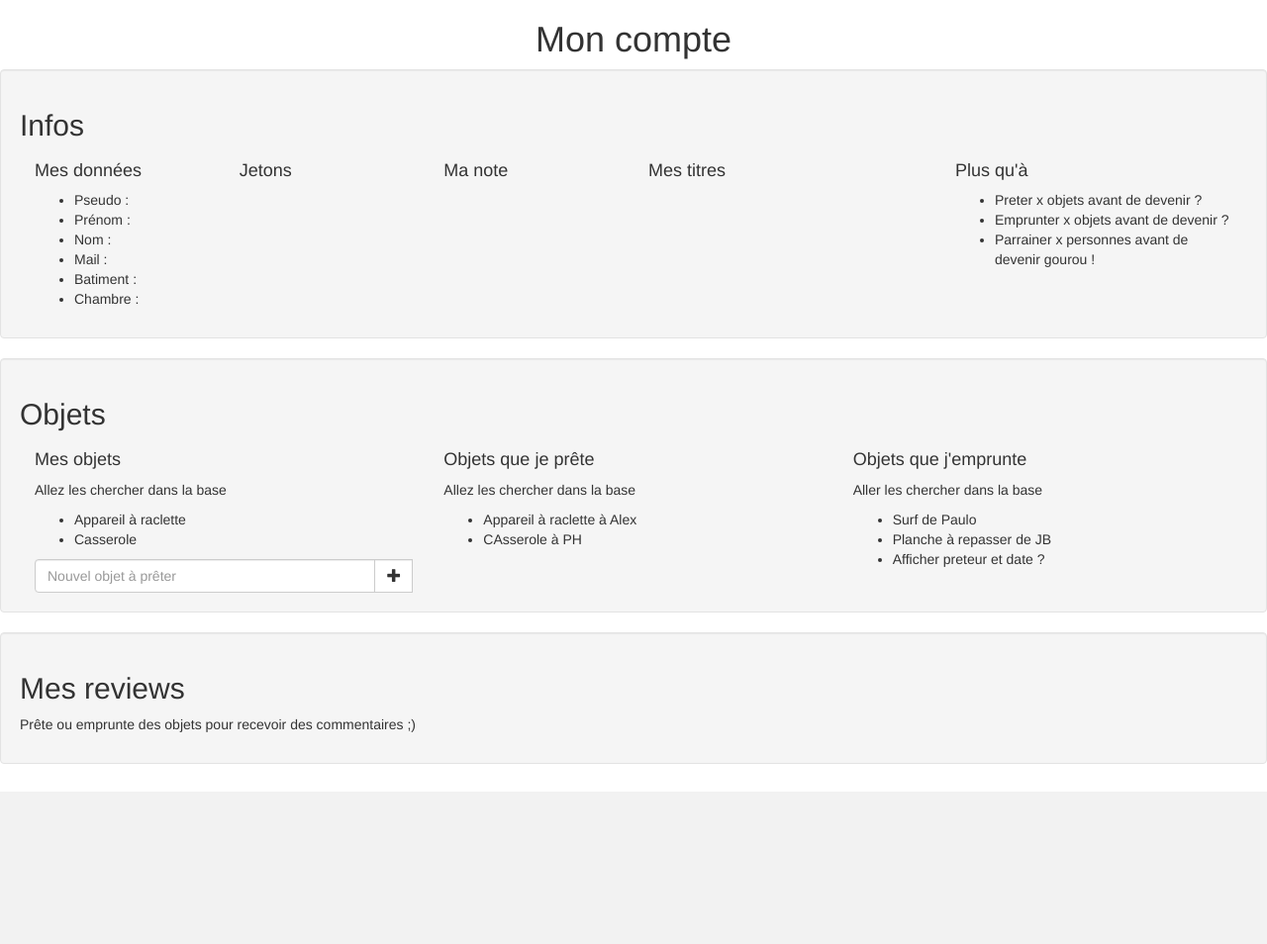
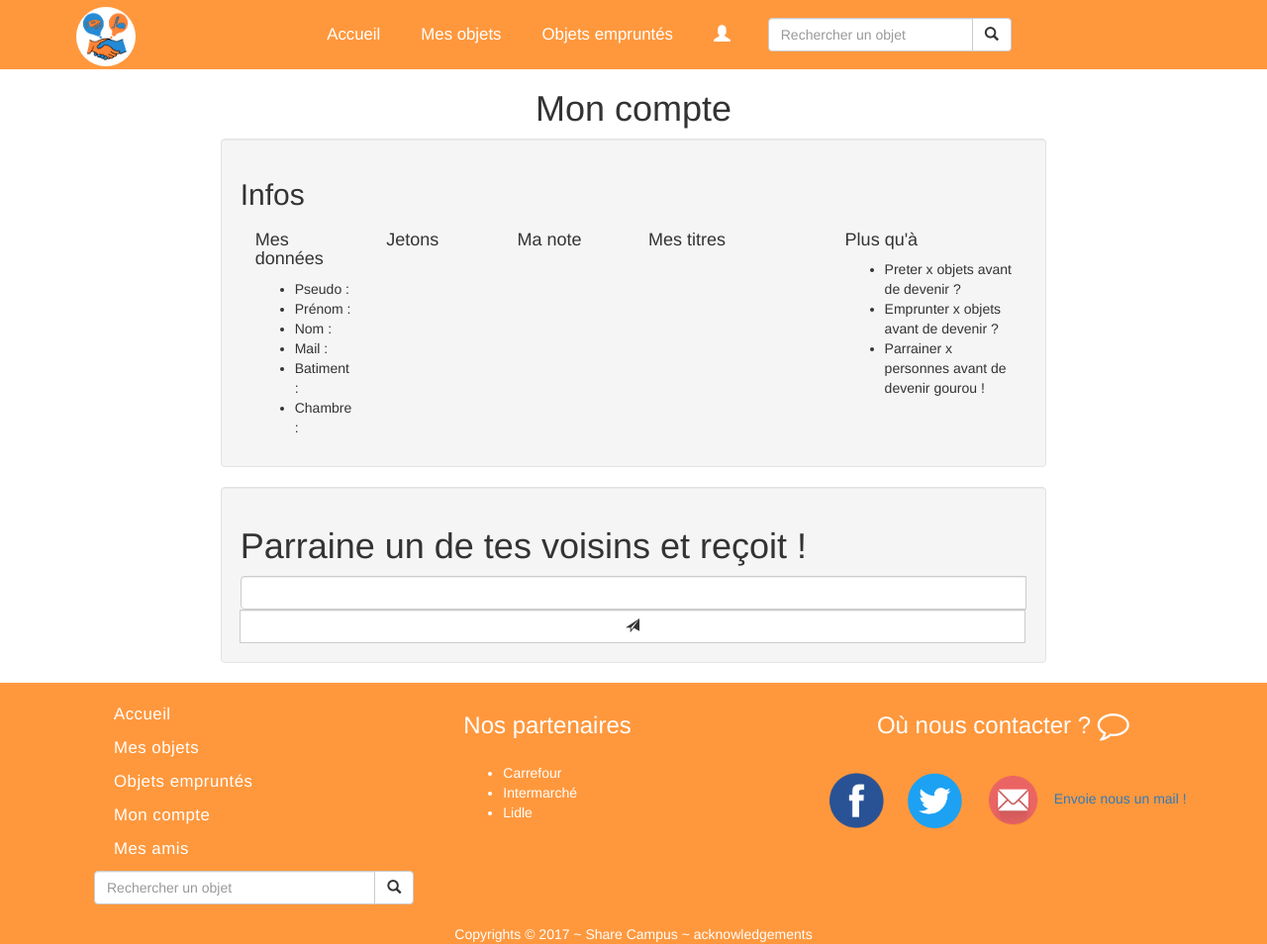
Before and after one commit to Syndorik/Cher-voisin, a PHP site: page /myAccount in a window 1280 px wide. Shown: the whole page at 99% size. Before the commit the page ends 800 px from the top, so only its background shows below. Run offline with PHP 8.4, Linux system fonts and the light colour scheme; some libraries are stand-ins or nearby versions.

Commit message:
big update

```diff
--- a/footer.php
+++ b/footer.php
@@ -4,23 +4,41 @@
         <div id="footer-content-2">
           <div id="pages" class="col-sm-4">
             <ul>
-              <li><a href="#">Clubs</a></li>
-              <li><a href="#">Contact</a></li>
+              <li><a href="index.php">Accueil</a></li>
+              <li><a href="myObjects.php">Mes objets</a></li>
+              <li><a href="objectsBorrowed.php">Objets empruntés</a></li>
+              <li><a href="myAccount">Mon compte</a></li>
+              <li><a href="friends.php">Mes amis</a></li>
+              <li><form>
+                <div class="input-group">
+                  <input type="text" class="form-control" placeholder="Rechercher un objet">
+                  <div class="input-group-btn">
+                    <button class="btn btn-default" type="submit">
+                      <i class="glyphicon glyphicon-search"></i>
+                    </button>
+                  </div>
+                </div>
+              </form></li>
+            </ul>
+          </div>
+          <div id="acknowledgments" class="col-sm-4">
+            <h3>Nos partenaires</h3>
+            <ul>
+              <li>Carrefour</li>
+              <li>Intermarché</li>
+              <li>Lidle</li>
             </ul>
           </div>
           <div id="social-media" class="col-sm-4">
-            <h3>Follow Us! <i class="fa fa-comment-o fa-lg" aria-hidden="true"></i></h3>
-        	<a href="https://www.facebook.com/IMTAtlantique/"><img src="#" title="Facebook IMT Atlantique"></a>
-            <a href="https://www.instagram.com/imt_atlantique/"><img src="#" title="Instagram IMT Atlantique"></a>
-            <a href="https://twitter.com/imtatlantique?lang=en"><img src="#" title="Twitter IMT Atlantique"></a><br>
-          </div>
-          <div id="acknowledgments" class="col-sm-4">
-            <h3>Acknowledgments</h3>
-            <p>This website project was done as part of an English project for the C1+ English course at IMT Atltantique (Brest campus) over the Spring 2017 semester. Please click <a href="aknowledgements.php" target="_blank">here</a> for more information.</p>
+            <h3>Où nous contacter ? <i class="fa fa-comment-o fa-lg" aria-hidden="true"></i></h3>
+            <a href="https://www.facebook.com/ShareCampus/"><img src="images/facebook.png" title="Notre page Facebook"></a>
+            <a href="#"><img src="images/twitter.png" title="Twitter"></a>
+            <a href="mailto:s3-projet-39@mlistes.telecom-bretagne.eu"><img src="images/mail.png" title=""></a>
+            <a href="mailto:matthieu.alingrin@mlistes.telecom-bretagne.eu">Envoie nous un mail !</a>
           </div>
         </div>
-    </div>
-    <div id="copyrights"><p>Copyrights © 2017 ~ Alexandre Allani &amp; Matthieu Alingrin ~ <a href="aknowledgements.php" target="_blank">aknowledgements</a></p></div>
+    </div><!-- END of row -->
+    <div id="copyrights"><p>Copyrights © 2017 ~ Share Campus ~ <a href="#" target="_blank">acknowledgements</a></p></div>
   </div>
 </div>
 </div><!-- END of wrapper -->
--- a/header.php
+++ b/header.php
@@ -19,15 +19,20 @@
               <span class="icon-bar"></span>
               <span class="icon-bar"></span>
           </button>
-          <a class="navbar-brand" id="logo"><img src="images/logo.png" width="20%" ></a>
+          <a class="navbar-brand" id="logo"><img src="images/logo_mini.png" id="logo-pic" ></a>
       </div>
       <!-- Collect the nav links, forms, and other content for toggling -->
       <div class="collapse navbar-collapse" id="bs-example-navbar-collapse-1">
         <ul class="nav navbar-nav navbar-center" id="menu-items">
-          <li><a href="#">Accueil <span class="sr-only">(current)</span></a></li>
-          <li><a href="#">Mes objets</a></li>
-          <li><a href="#">Objets empruntés</a></li>
-          <li><a href="#"><i class="glyphicon glyphicon-user"></i></a></li>
+          <li><a href="index.php">Accueil <span class="sr-only">(current)</span></a></li>
+          <li><a href="myObjects.php">Mes objets</a></li>
+          <li><a href="objectsBorrowed.php">Objets empruntés</a></li>
+          <li class="dropdown"><a class="dropdown-toggle dropdown" data-hover="dropdown" data-target="#" href="#" data-toggle="dropdown"><i class="glyphicon glyphicon-user"></i></a>
+              <ul class="dropdown-menu">
+                  <li><a href="myAccount.php">Mon compte</a></li>
+                  <li><a href="friends.php">Mes amis</a></li>
+            </ul>
+          </li>
           <li><form class="navbar-form navbar-left">
             <div class="input-group">
               <input type="text" class="form-control" placeholder="Rechercher un objet">
--- a/myAccount.php
+++ b/myAccount.php
@@ -1,22 +1,4 @@
-<!DOCTYPE html>
-<html lang="fr">
-  <head>
-    <title>Mon compte</title>
-    <meta charset="utf-8">
-    <meta http-equiv="X-UA-Compatible" content="IE=edge">
-    <meta name="viewport" content="width=device-width, initial-scale=1">
-    <link <link href="https://maxcdn.bootstrapcdn.com/bootstrap/3.3.7/css/bootstrap.min.css" rel="stylesheet">
-    <script src="https://ajax.googleapis.com/ajax/libs/jquery/3.2.1/jquery.min.js"></script>
-    <script src="https://maxcdn.bootstrapcdn.com/bootstrap/3.3.7/js/bootstrap.min.js"></script>
-    <!-- HTML5 Shim and Respond.js IE8 support of HTML5 elements and media queries -->
-    <!-- WARNING: Respond.js doesn't work if you view the page via file:// -->
-    <!--[if lt IE 9]>
-      <script src="https://oss.maxcdn.com/html5shiv/3.7.3/html5shiv.min.js"></script>
-      <script src="https://oss.maxcdn.com/respond/1.4.2/respond.min.js"></script>
-    <![endif]-->
-    </head>
-
-    <body>
+<?php include("header.php");?>
 <div class="container-fluid">
     <h1 class="text-center">Mon compte</h1>
     <div class="row well" id="info-row">
@@ -50,47 +32,20 @@
                 <li>Parrainer x personnes avant de devenir gourou !</li>
             </ul></p>
         </div>
+    </div><!-- END of row -->
+    <div class="row well" id="godfather-row">
+      <h1>Parraine un de tes voisins et reçoit !</h1>
+      <form  action="index.html" method="post">
+        <div class="col-md-4 col-s-12 input-group input-group-btn">
+          <input type="email" name=="godchild" class="form-control">
+          <span id="plus-button" class="input-group-btn"><button class="btn btn-default form-control" type="button" name="button"><i class="glyphicon glyphicon-send"></i></button></span>
         </div>
-            <div class="row well" id="objects-row">
-                <h2>Objets</h2>
-                <div class="col-md-4">
-                    <h4>Mes objets</h4>
-                    <p>Allez les chercher dans la base
-                    <ul>
-                        <li>Appareil à raclette</li>
-                        <li>Casserole</li>
-                    </ul></p>
-                    <form action="index.html" method="post">
-                        <div class="input-group button-group">
 
-                            <input class="form-control" type="text" name="Object" placeholder="Nouvel objet à prêter" aria-describedby="plus-button">
-                            <span id="plus-button" class="input-group-btn"><button class="btn btn-default form-control" type="button" name="button"><i class="glyphicon glyphicon-plus"></i></button></span>
-                        </div>
       </form>
-                </div>
-                <div class="col-md-4">
-                    <h4>Objets que je prête</h4>
-                    <p>Allez les chercher dans la base
-                    <ul>
-                        <li>Appareil à raclette à Alex</li>
-                        <li>CAsserole à PH</li>
-                    </ul></p>
-                </div>
-                <div class="col-md-4">
-                    <h4>Objets que j'emprunte</h4>
-                    <p>Aller les chercher dans la base
-                    <ul>
-                        <li>Surf de Paulo</li>
-                        <li>Planche à repasser de JB</li>
-                        <li>Afficher preteur et date ?</li>
-                    </ul></p>
+
       </div>
     </div>
-            <div class="row well" id="review-row">
-                <h2>Mes reviews</h2>
-                <p>Prête ou emprunte des objets pour recevoir des commentaires ;)</p>
+
 </div>
-        </div>
-    </body>
 
-</html>
+<?php include("footer.php");?>
--- a/style.css
+++ b/style.css
@@ -30,6 +30,7 @@
   font-size: 1.2em;
   border-radius: 0px;
   min-height: 70px;
+  max-height: 90px;
 }
 
 @media (min-width: 768px) and (max-width: 1200px) {
@@ -61,6 +62,7 @@
 
 .navbar-header {
 	height: 68px;
+  padding : auto;
 }
 
 .navbar-fixed-top {
@@ -86,10 +88,10 @@
 	color: white;
 	margin-top:; 0;
 	padding: 0 0 0 0;
-	width:100%;
 	border-radius: 0;
 	border: 1px solid #ff983d;
 	min-width: 0;
+  font-size: 1em;
 }
 
 .navbar-default .navbar-nav>.open>a, .navbar-default .navbar-nav>.open>a:focus, .navbar-default .navbar-nav>.open>a:hover {
@@ -110,8 +112,27 @@
 	margin: 0 0 0 0;
 }
 
-.dropdown-menu li:hover, .dropdown-menu li:focus {
-	background-color: #0C2340;
+.dropdown:hover .dropdown-menu {
+    display: block;
+}
+
+.dropdown{
+  position: relative;
+  display: inline-block;
+}
+
+.dropdown-menu{
+  display: none;
+  position: absolute;
+  z-index: 1;
+  padding-left: 3px;
+  padding-right: 7px;
+}
+
+.dropdown-menu li:hover{
+	background-color: ##FFA726;
+  text-decoration: none;
+  display: block;
 }
 
 .navbar-default .navbar-toggle:hover {
@@ -123,17 +144,19 @@
 }
 
 #logo {
-	padding: 0 0 0 0;
+	padding: 7px;
 	margin: 0 0 0 0;
+  width: 100%;
+  height: auto;
 }
 
-#logo-text {
-	color:white;
-	padding-top: 17px;
-	padding-right: 0;
-	font-size: 1.3em;
-	text-align: right;
-	font-family: 'Indie Flower', cursive;
+#logo-pic{
+  overflow:hidden;
+  display: inline-block;
+  border-radius:50%;
+  width: 60px;
+  height: 60px;
+  margin-bottom: : 10px;
 }
 
 #menu-items>li>a {
@@ -150,7 +173,7 @@
 }
 
 #menu-items>li:hover {
-	background-color: #00B8DE;
+	background-color: #FFA726;
 }
 
 
@@ -161,6 +184,86 @@
   width: 100%;
   margin-top: auto;
   text-align: center;
+  margin: 0 0 0 0;
+  max-height: 250px;
+  margin-bottom: 0px;
+}
+
+#footer {
+	background-color: #ff983d;
+	color:white;
+  max-height: 100%;
+}
+
+#footer-content {
+	margin: 0 auto;
+  max-height: 100%;
+}
+
+#footer-content-2 {
+	margin: 0 10px;
+}
+
+#pages {
+	padding: 20px 5px 3px 5px;
+}
+
+#pages ul {
+	list-style: none;
+	padding: 0 30px 0 10px;
+}
+
+#pages li {
+	margin-bottom: 10px;
+	text-align: left;
+}
+
+#pages a {
+	color: white;
+	text-decoration: none;
+	margin: 0 20px 0 20px;
+	font-size: 1.2em;
+	letter-spacing: 0.5px;
+}
+
+#pages li:hover>a {
+	color: #00B8DE;
+	transition: 0.5s;
+}
+
+#social-media {
+	padding: 10px 0 10px 0;
+	text-align: center;
+}
+
+#social-media h3, #acknowledgments h3 {
+	color: white;
+	padding-bottom: 15px;
+}
+
+#social-media a img {
+	width: 55px;
+	margin: 10px 10px 10px 10px;
+}
+
+#acknowledgments {
+	margin: 10px 0;
+	text-align: justify;
+}
+
+#copyrights {
+	padding: 7px 0 0 0;
+	color: white;
+	background-color: #ff983d;
+}
+
+#copyrights a {
+	color: white;
+}
+
+#copyrights a:hover {
+	color:#ff983d;
+	text-decoration: none;
 }
 
 
```
Also changed, not shown: friends.php (added, +51 -0 lines), index.php (added, +7 -0 lines), images/ShareCampusLogo.png (added), images/facebook.png (added), images/logo.png, images/logo1.png (deleted), images/logo1_micro.png (deleted), images/logo1_mini.png (deleted), images/logo_mini.png (added), images/mail.png (added), images/twitter.png (added), 2 other files. Lines whose indentation alone changed are shown as unchanged.
